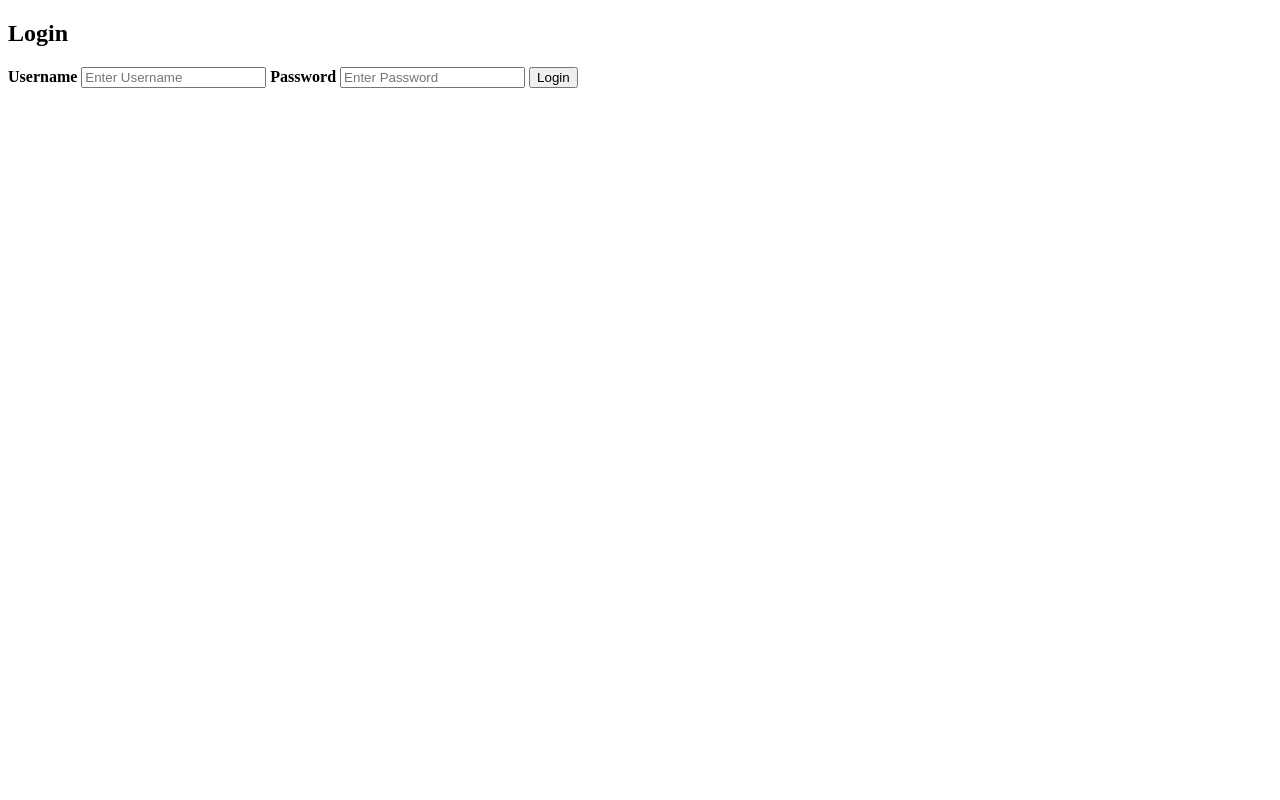
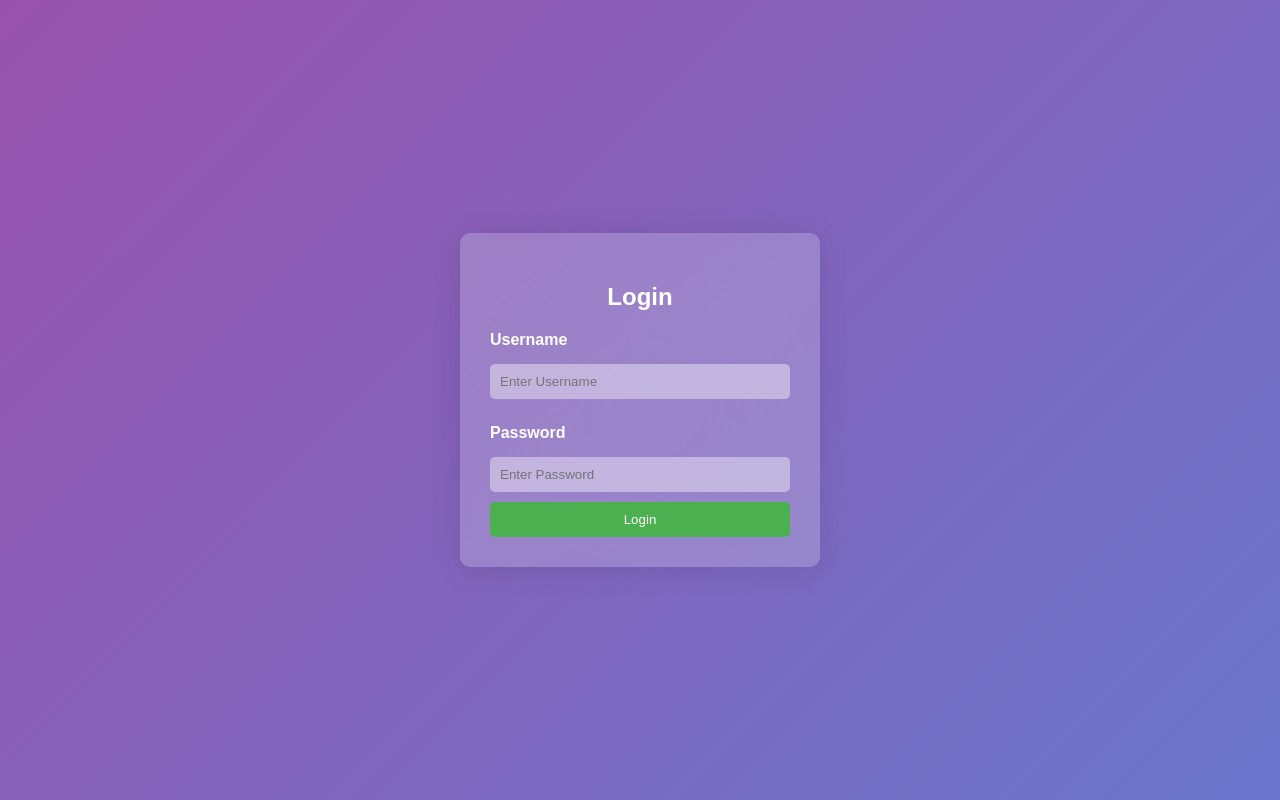
Before and after one commit to ChaarMatt/_2FAPartTwo, a website: page index.html in a window 1280 px wide. Drawn offline with Linux system fonts and the light colour scheme.

Commit message:
styles.css:
Added animated gradient background to body.
Styled .container with semi-transparent background and blur.
Aligned label elements to the left.
Enhanced input fields with more opacity and rounded corners.
index.html:

Linked styles.css in <head>.
Wrapped login and 2FA forms in .container class.

```diff
--- a/index.html
+++ b/index.html
@@ -4,10 +4,11 @@
     <meta charset="UTF-8">
     <meta name="viewport" content="width=device-width, initial-scale=1.0">
     <title>Login Page</title>
+    <link rel="stylesheet" href="styles.css">
 </head>
 <body>
 
-<div>
+<div class="container">
     <h2>Login</h2>
     <form id="loginForm">
         <label for="username"><b>Username</b></label>
@@ -18,7 +19,7 @@
     </form>
 </div>
 
-<div id="2faSection" style="display:none;">
+<div id="2faSection" class="container" style="display:none;">
     <h2>Enter 2FA Code</h2>
     <form id="2faForm">
         <label for="2faCode"><b>2FA Code</b></label>
--- /dev/null
+++ b/styles.css
@@ -0,0 +1,76 @@
+body {
+    font-family: 'Arial', sans-serif;
+    margin: 0;
+    padding: 0;
+    height: 100vh;
+    display: flex;
+    justify-content: center;
+    align-items: center;
+    background: linear-gradient(135deg, #f06, #4a90e2);
+    background-size: 400% 400%;
+    animation: gradientBG 15s ease infinite;
+    color: #fff;
+}
+
+@keyframes gradientBG {
+    0% {
+        background-position: 0% 50%;
+    }
+    50% {
+        background-position: 100% 50%;
+    }
+    100% {
+        background-position: 0% 50%;
+    }
+}
+
+.container {
+    background-color: rgba(255, 255, 255, 0.2);
+    backdrop-filter: blur(100px);
+    padding: 30px;
+    border-radius: 10px;
+    box-shadow: 0 4px 30px rgba(0, 0, 0, 0.1);
+    width: 300px;
+    text-align: center;
+}
+
+h2 {
+    margin-bottom: 20px;
+}
+
+label {
+    display: block;
+    margin: 15px 0 5px;
+    text-align: left;
+}
+
+input[type="text"],
+input[type="password"] {
+    width: 100%;
+    padding: 10px;
+    margin: 10px 0;
+    border: none;
+    border-radius: 5px;
+    background: rgba(255, 255, 255, 0.4);
+    color: #fff;
+    box-sizing: border-box;
+}
+
+button {
+    width: 100%;
+    padding: 10px;
+    background-color: #4CAF50;
+    color: white;
+    border: none;
+    border-radius: 5px;
+    cursor: pointer;
+    transition: background-color 0.3s ease;
+}
+
+button:hover {
+    background-color: #45a049;
+}
+
+#2faSection {
+    margin-top: 20px;
+}
```
